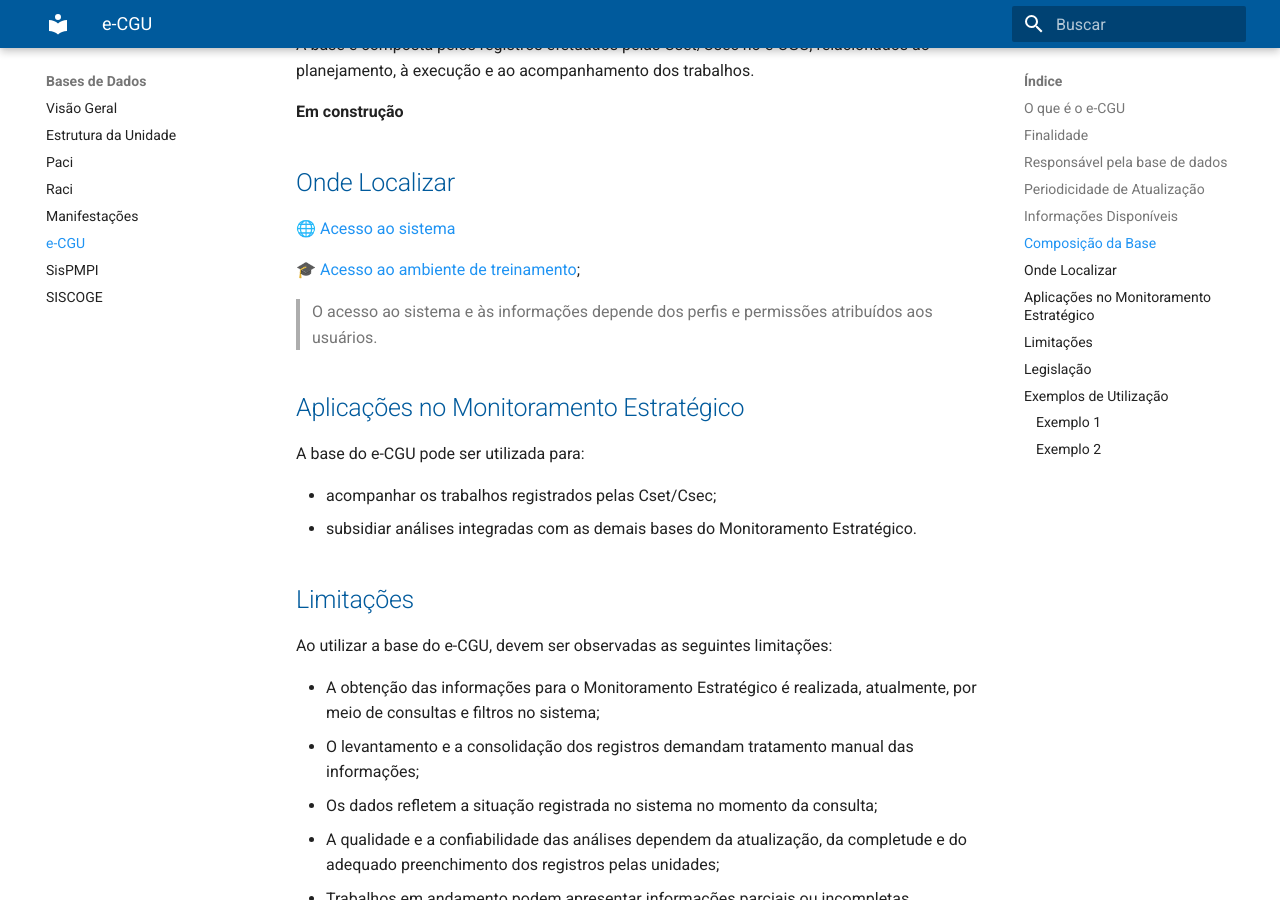
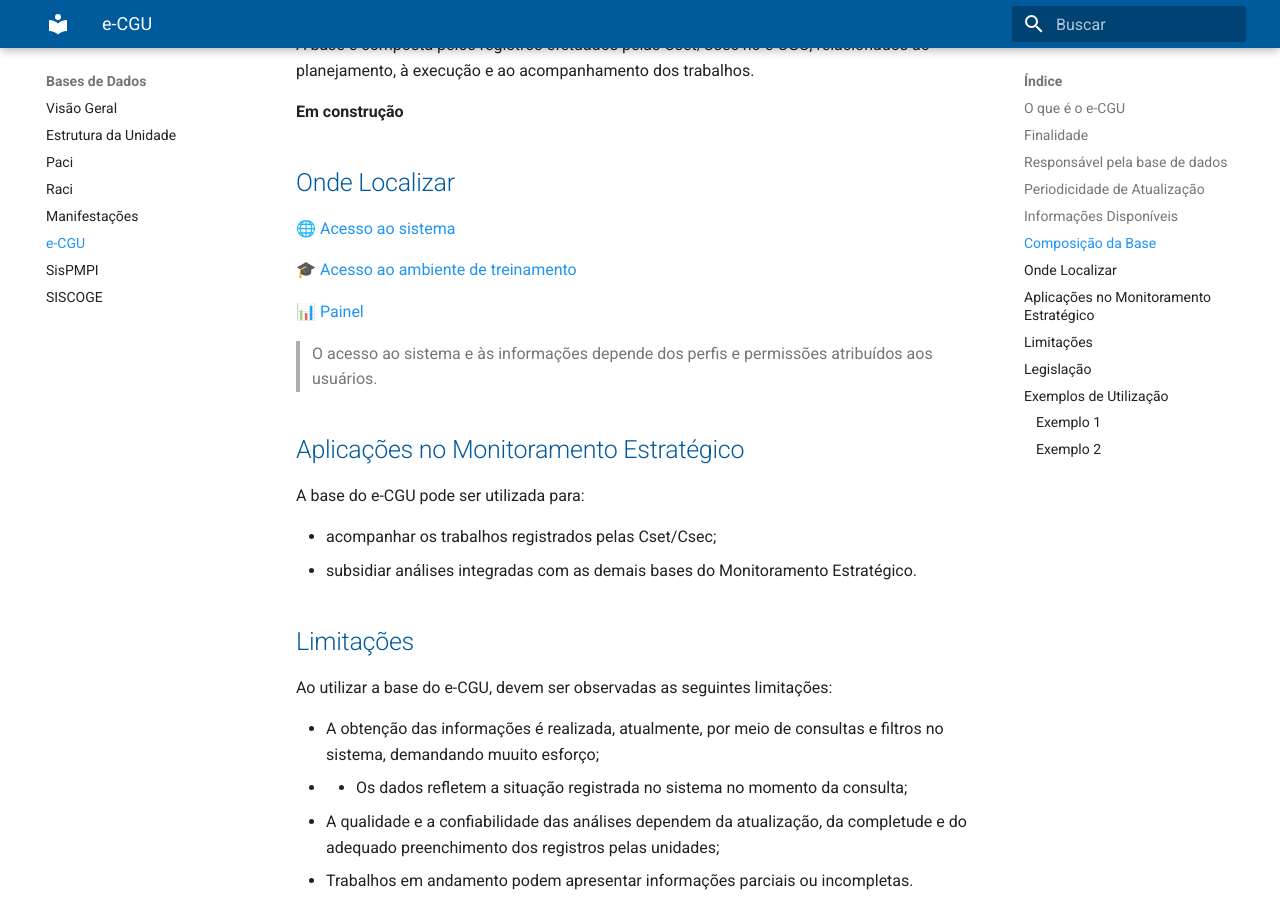
Before and after one commit to CGEMG-AHCS/guia-monitoramento-estrategico, an MkDocs documentation site: the page built from docs/bases-dados/e-cgu.md, in a window 1280 px wide and 900 px high, scrolled down 1495 px. Built offline with MkDocs 1.6.1 and Material for MkDocs 9.7.7, drawn with Linux system fonts in a browser that asks for light colours.

Commit message:
Revise access links and limitations in e-cgu.md
Updated access links and clarified limitations regarding data retrieval and effort required.

```diff
--- a/docs/bases-dados/e-cgu.md
+++ b/docs/bases-dados/e-cgu.md
@@ -46,7 +46,9 @@
 
 🌐 [Acesso ao sistema](https://ecgu.cgu.gov.br/)
 
-🎓 [Acesso ao ambiente de treinamento](https://eaud-t.cgu.gov.br/);
+🎓 [Acesso ao ambiente de treinamento](https://eaud-t.cgu.gov.br/)
+
+📊 [Painel]()
 
 
 > O acesso ao sistema e às informações depende dos perfis e permissões atribuídos aos usuários.
@@ -62,9 +64,8 @@
 
 Ao utilizar a base do e-CGU, devem ser observadas as seguintes limitações:
 
-- A obtenção das informações para o Monitoramento Estratégico é realizada, atualmente, por meio de consultas e filtros no sistema;
-- O levantamento e a consolidação dos registros demandam tratamento manual das informações;
-- Os dados refletem a situação registrada no sistema no momento da consulta;
+- A obtenção das informações é realizada, atualmente, por meio de consultas e filtros no sistema, demandando muuito esforço;
+- - Os dados refletem a situação registrada no sistema no momento da consulta;
 - A qualidade e a confiabilidade das análises dependem da atualização, da completude e do adequado preenchimento dos registros pelas unidades;
 - Trabalhos em andamento podem apresentar informações parciais ou incompletas.
 
```
